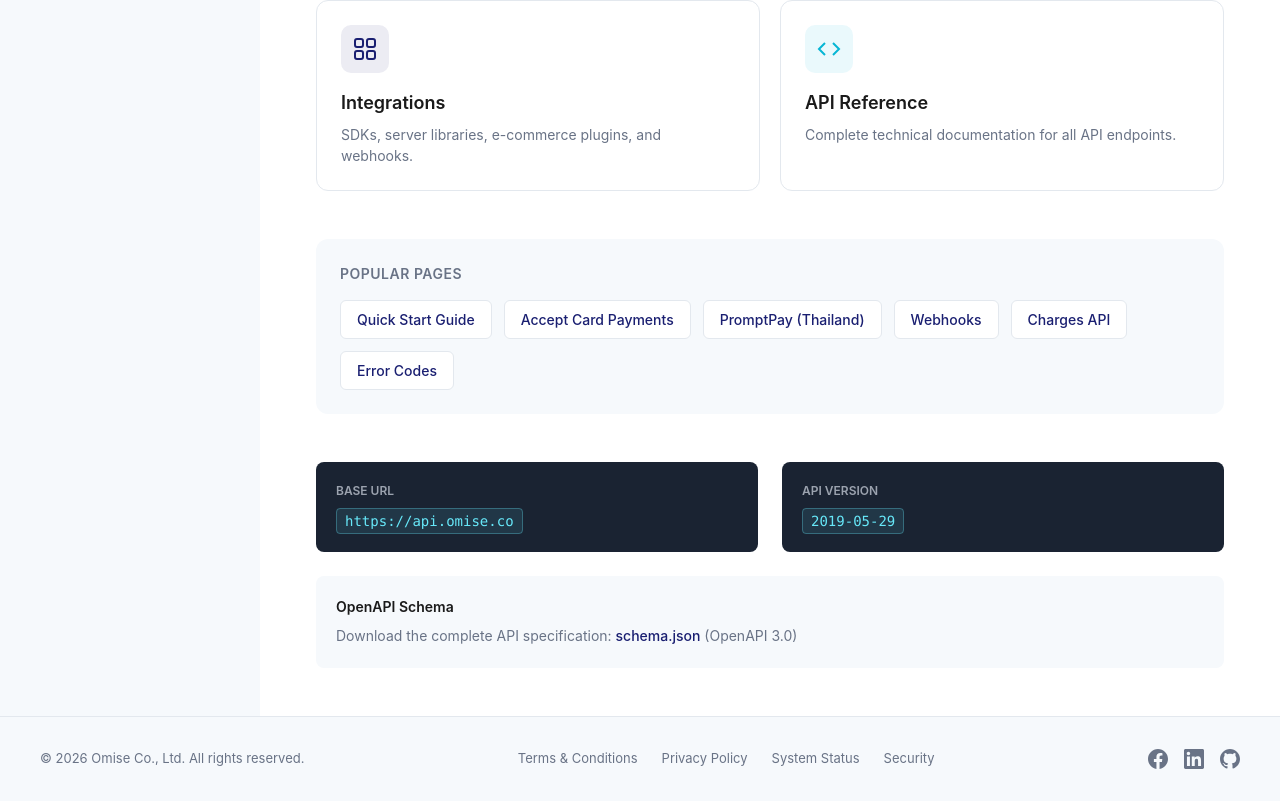
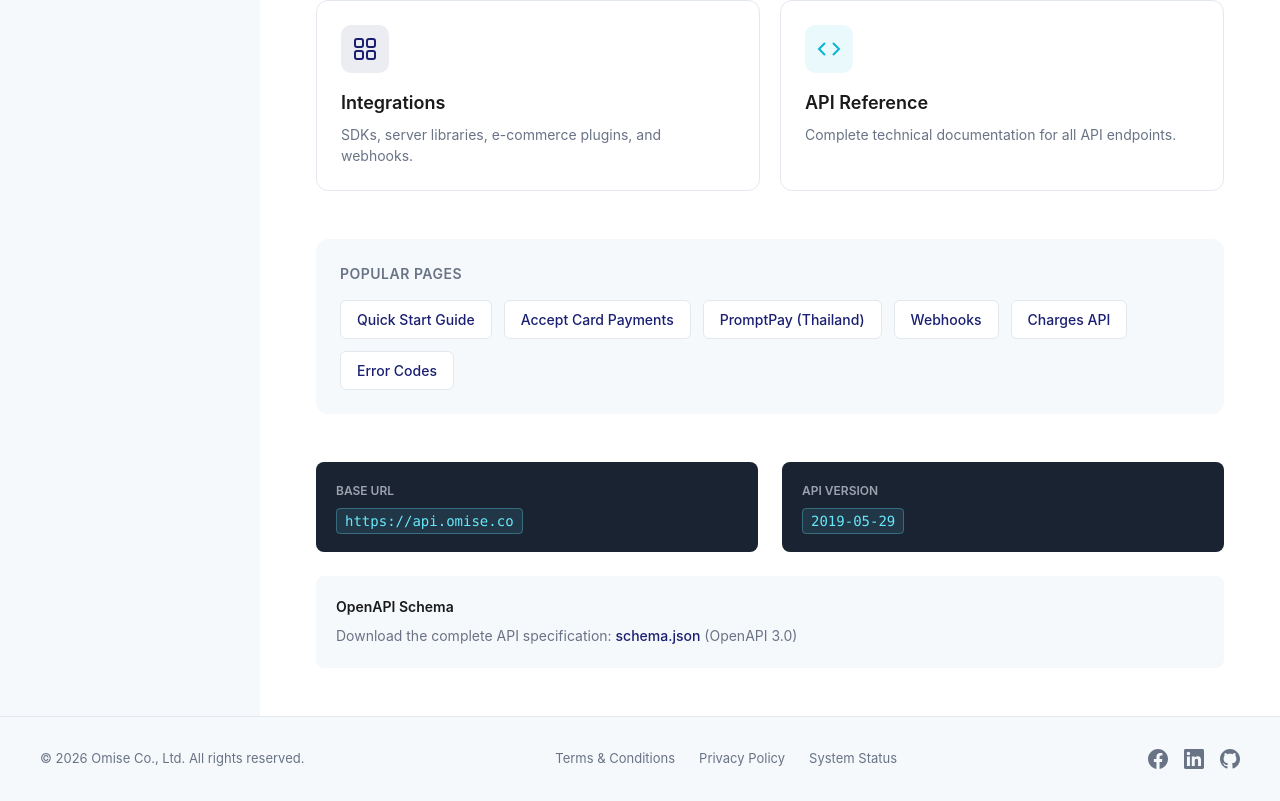
Before and after one commit to muthuswamyopn/omise-docs, a Next.js app: page / in a window 1280 px wide. Shown: the part 962-1763 px from the top of the page. Built offline with nearby package versions, Linux system fonts and the light colour scheme.

Commit message:
Remove Security link from footer

```diff
--- a/app/components/Footer.tsx
+++ b/app/components/Footer.tsx
@@ -55,14 +55,6 @@ export default function Footer() {
           >
             System Status
           </a>
-          <a
-            href="https://www.omise.co/security"
-            target="_blank"
-            rel="noopener noreferrer"
-            style={{ color: '#697386', textDecoration: 'none' }}
-          >
-            Security
-          </a>
         </div>
 
         {/* Right side - Social Links */}
```
